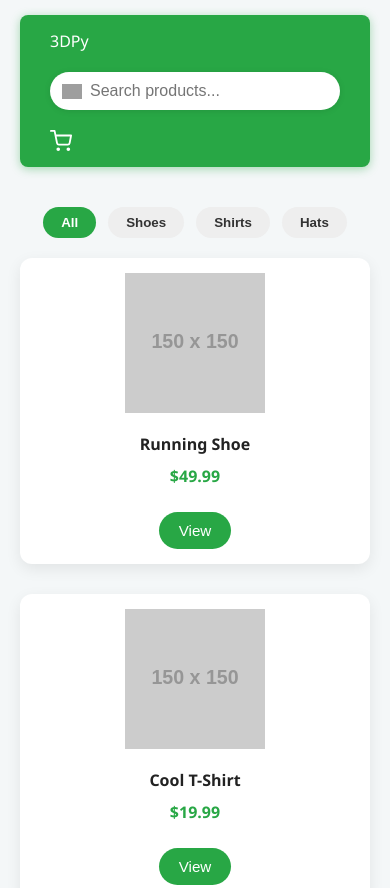
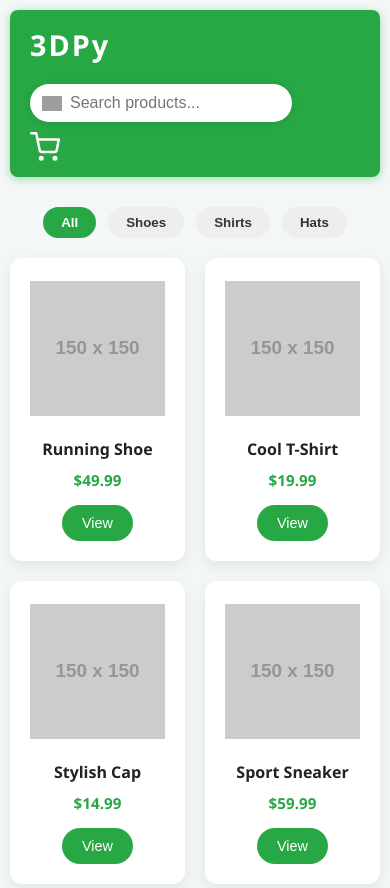
Before and after one commit to Matufer/Impresiones-3D-Py, a plain HTML site: page index.html in a window 390 px wide. Shown: the top 888 px of the page. Drawn offline with Linux system fonts and the light colour scheme; grey boxes are pictures that could not be loaded; placeholder pictures from the web are drawn by us.

Commit message:
Update style.css

```diff
--- a/style.css
+++ b/style.css
@@ -9,8 +9,9 @@ body {
   font-family: 'Segoe UI', Tahoma, Geneva, Verdana, sans-serif;
   background-color: #f4f7f8;
   color: #333;
-  padding: 20px 40px;
+  padding: 20px 20px;
   min-height: 100vh;
+  overflow-x: hidden;
 }
 
 /* Header */
@@ -20,7 +21,7 @@ header {
   justify-content: space-between;
   background-color: #28a745;
   color: white;
-  padding: 15px 30px;
+  padding: 15px 20px;
   border-radius: 8px;
   box-shadow: 0 2px 10px rgba(40, 167, 69, 0.4);
   position: sticky;
@@ -30,10 +31,11 @@ header {
   gap: 10px;
 }
 
-header h1 {
-  font-weight: 700;
+.logo-text {
   font-size: 1.8rem;
-  letter-spacing: 1.2px;
+  font-weight: bold;
+  color: white;
+  letter-spacing: 2px;
 }
 
 /* Cart Link */
@@ -50,8 +52,8 @@ header h1 {
 
 .cart-link svg {
   stroke: white;
-  width: 22px;
-  height: 22px;
+  width: 30px;
+  height: 30px;
 }
 
 .cart-link:hover {
@@ -91,6 +93,7 @@ header h1 {
   display: flex;
   gap: 12px;
   flex-wrap: wrap;
+  justify-content: center;
 }
 
 .category-btn {
@@ -113,11 +116,14 @@ header h1 {
   color: white;
 }
 
-/* Product Grid */
+/* Product Grid (2x2 visible on phone) */
 .product-grid {
   display: grid;
-  grid-template-columns: repeat(auto-fit, minmax(220px, 1fr));
-  gap: 30px;
+  grid-template-columns: repeat(2, 1fr);
+  gap: 20px;
+  max-width: 500px;
+  margin: auto;
+  padding-bottom: 40px;
 }
 
 /* Product Cards */
@@ -145,7 +151,7 @@ header h1 {
 }
 
 .product-card h3 {
-  font-size: 1.2rem;
+  font-size: 1.1rem;
   margin-bottom: 10px;
   color: #222;
 }
@@ -153,7 +159,7 @@ header h1 {
 .product-card p {
   font-weight: 700;
   color: #28a745;
-  font-size: 1.1rem;
+  font-size: 1rem;
   margin-bottom: 15px;
 }
 
@@ -162,7 +168,7 @@ header h1 {
   border: none;
   color: white;
   padding: 12px 25px;
-  font-size: 1rem;
+  font-size: 0.95rem;
   border-radius: 25px;
   cursor: pointer;
   transition: background-color 0.3s ease;
@@ -172,35 +178,7 @@ header h1 {
   background-color: #1e7e34;
 }
 
-/* Buttons & Links */
-button, .form-btn {
-  margin-top: 10px;
-}
-
-.form-btn {
-  background-color: #28a745;
-  color: white;
-  padding: 12px 25px;
-  text-decoration: none;
-  font-size: 1rem;
-  font-weight: bold;
-  border-radius: 30px;
-  display: inline-block;
-}
-
-.form-btn:hover {
-  background-color: #1e7e34;
-}
-
-.back-btn {
-  display: inline-block;
-  margin-bottom: 20px;
-  text-decoration: none;
-  color: #28a745;
-  font-weight: bold;
-}
-
-/* Cart & Checkout */
+/* Cart & Checkout Styles */
 ul#cartItems {
   margin: 20px 0;
   padding: 0;
@@ -221,10 +199,39 @@ ul#cartItems li {
   margin-top: 10px;
 }
 
-/* Responsive for small screens */
-@media (max-width: 768px) {
+.form-btn {
+  background-color: #28a745;
+  color: white;
+  padding: 12px 25px;
+  text-decoration: none;
+  font-size: 1rem;
+  font-weight: bold;
+  border-radius: 30px;
+  display: inline-block;
+  margin-top: 15px;
+}
+
+.form-btn:hover {
+  background-color: #1e7e34;
+}
+
+.back-btn {
+  display: inline-block;
+  margin-bottom: 20px;
+  text-decoration: none;
+  color: #28a745;
+  font-weight: bold;
+}
+
+/* Responsive */
+@media (max-width: 600px) {
   body {
-    padding: 15px 20px;
+    padding: 10px;
+  }
+
+  .search-bar {
+    max-width: 100%;
+    margin-top: 10px;
   }
 
   header {
@@ -232,18 +239,8 @@ ul#cartItems li {
     align-items: flex-start;
   }
 
-  .search-bar {
-    max-width: 100%;
-    width: 100%;
-    margin: 10px 0;
-  }
-
-  .category-filter {
-    justify-content: center;
-  }
-
-  .product-card {
-    padding: 15px;
+  .product-grid {
+    grid-template-columns: repeat(2, 1fr);
   }
 
   .product-card img {
@@ -255,17 +252,16 @@ ul#cartItems li {
   }
 
   .product-card p {
-    font-size: 1rem;
+    font-size: 0.95rem;
   }
 
   .product-card button {
     padding: 10px 20px;
-    font-size: 0.95rem;
+    font-size: 0.9rem;
   }
 
   .form-btn {
     width: 100%;
     text-align: center;
-    padding: 14px;
   }
 }
```
